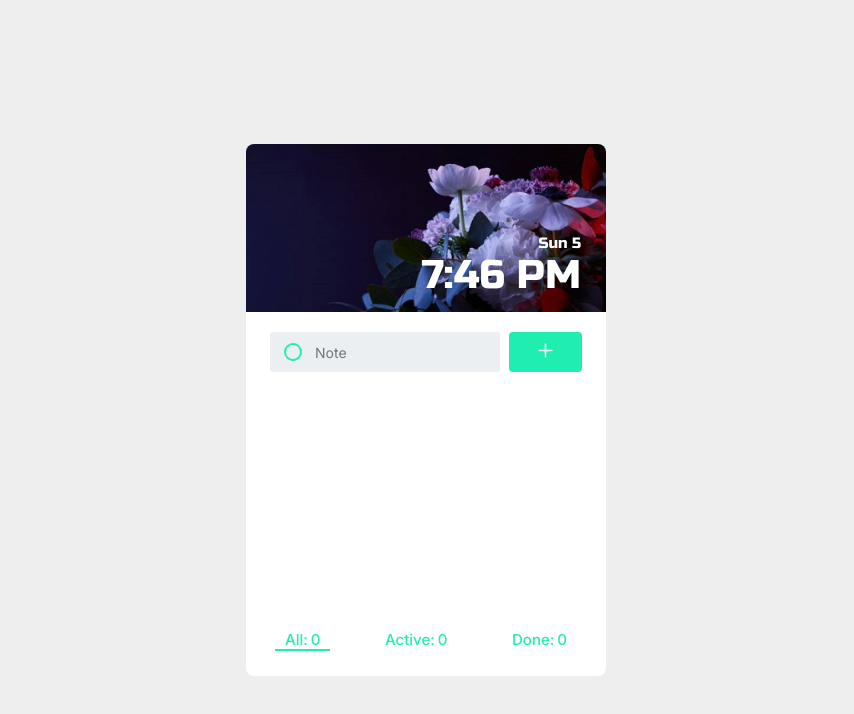
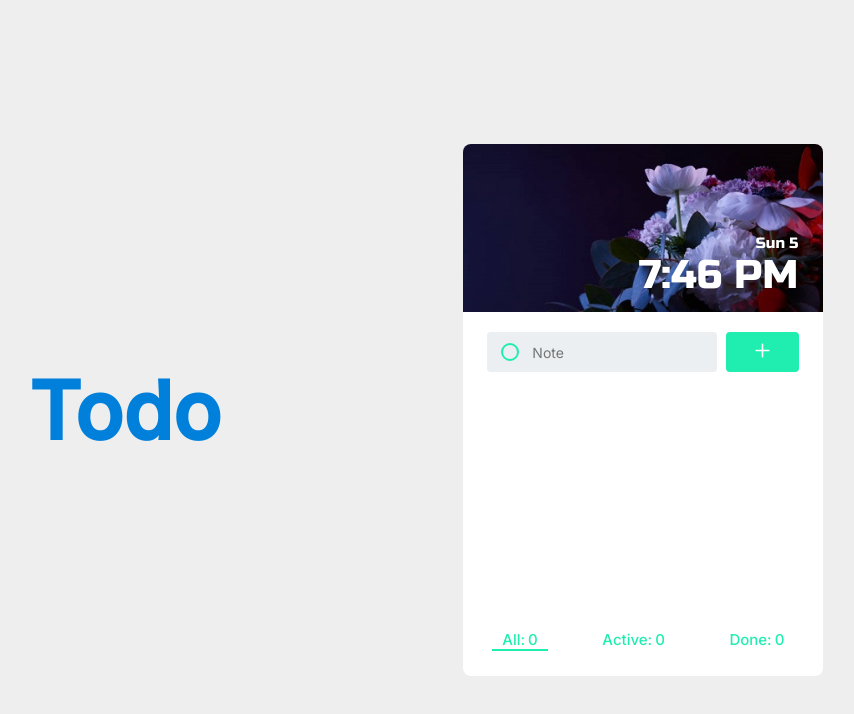
Before and after one commit to N1K100a/to-do-app, a React (Create React App) app: page / in a window 1280 px wide. Shown: the top 714 px of the page, without its empty margins (214-1068 px from the left). Built offline with nearby package versions, Linux system fonts and the light colour scheme.

Commit message:
todo was missing

```diff
--- a/src/App.tsx
+++ b/src/App.tsx
@@ -5,7 +5,7 @@ import { GlobalStyles } from "./GlobalStyles/GlobalStyles";
 import { Helmet } from "react-helmet";
 
 export default function App() {
-  const [width, setWidth] = useState(0);
+  const [width, setWidth] = useState(window.innerWidth);
   const resize = () => {
     setWidth(window.innerWidth);
   };
@@ -21,7 +21,7 @@ export default function App() {
       </Helmet>
 
       <div className="App">
-        {width > 801 ? <ToDO>Todo</ToDO> : ""}
+        {width > 799 ? <ToDO>Todo</ToDO> : ""}
         <ToDoApp />
       </div>
     </>
```
